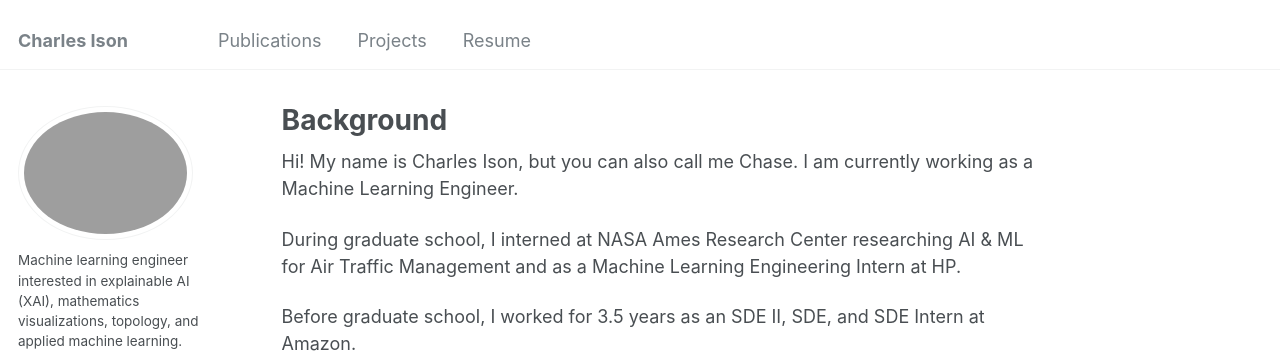
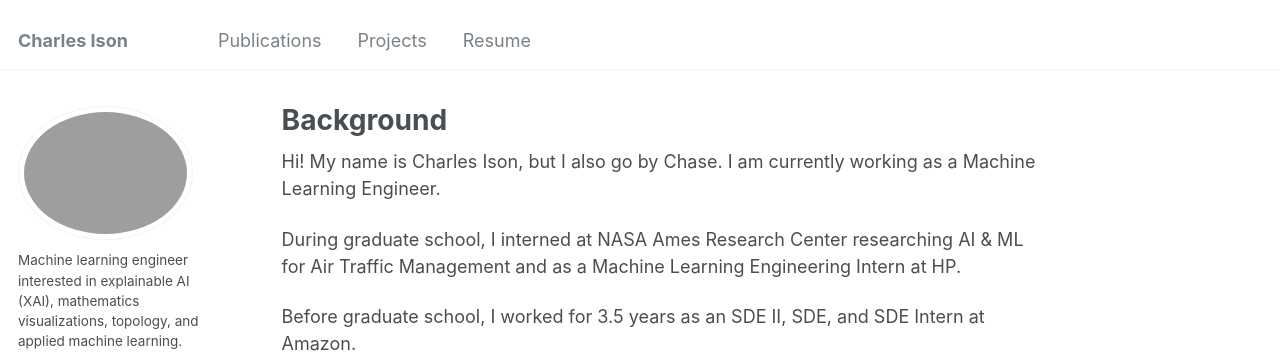
Before and after one commit to charles-ison/charles-ison.github.io, a Jekyll site: the page built from _pages/about.md, in a window 1280 px wide and 1350 px high. Shown: the top 353 px of the window. Built offline with Jekyll 4.4.1, drawn with Linux system fonts in a browser that asks for light colours.

Commit message:
Updating about again.

```diff
--- a/_pages/about.md
+++ b/_pages/about.md
@@ -7,7 +7,7 @@ redirect_from:
   - /about.html
 ---
 
-Hi! My name is Charles Ison, but you can also call me Chase. I am currently working as a Machine Learning Engineer.
+Hi! My name is Charles Ison, but I also go by Chase. I am currently working as a Machine Learning Engineer.
 
 During graduate school, I interned at NASA Ames Research Center researching AI & ML for Air Traffic Management and as a Machine Learning Engineering Intern at HP.
 
```
